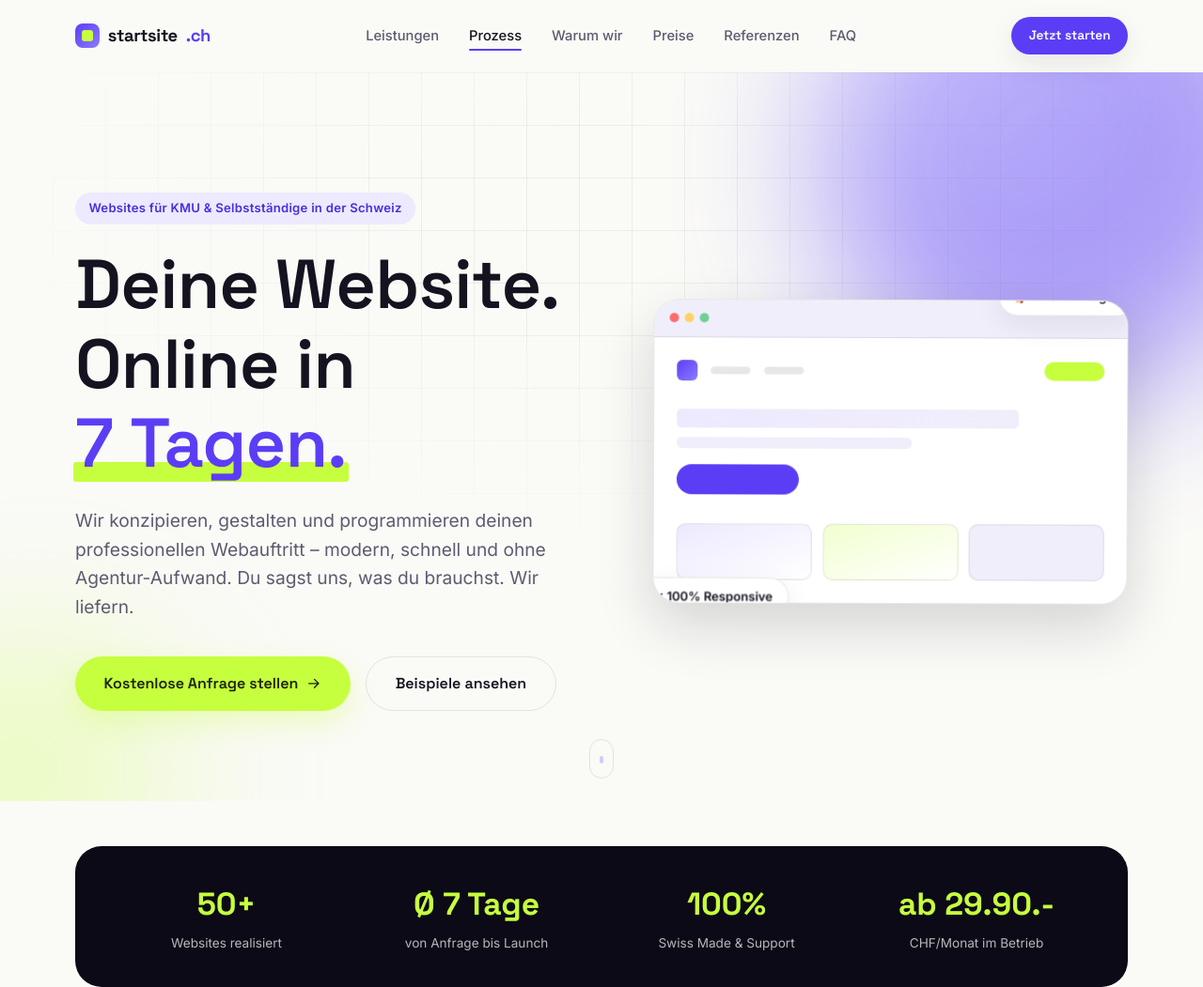
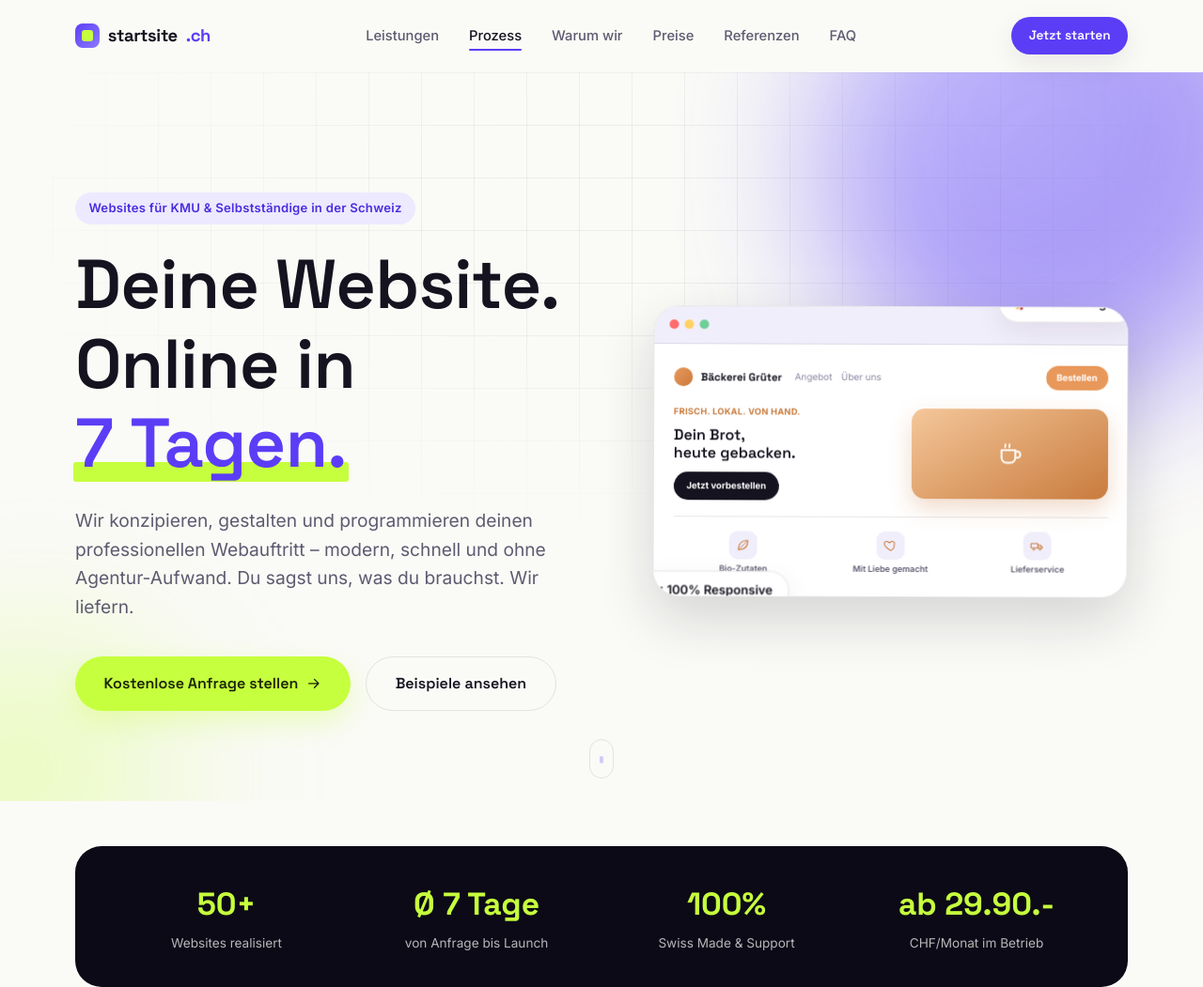
Before and after one commit to pacofavela-x/startsite.ch, a plain HTML site: page index.html in a window 1280 px wide. Shown: the top 1051 px of the page at 94% size. Drawn offline with Linux system fonts and the light colour scheme.

Commit message:
Redesign hero mockup as a concrete mini example site
Replaces the abstract grey-bar wireframe mockup with a small,
realistic example of an actual client site (a fictional bakery),
complete with real short copy, a warm terracotta photo placeholder,
and three icon-labeled feature highlights. Styled in a distinct warm
palette so it clearly reads as "a site we built", separate from
startsite.ch's own indigo/lime brand colors. Adds coffee/leaf/heart/
truck icons to the sprite.

```diff
--- a/index.html
+++ b/index.html
@@ -48,6 +48,10 @@
     <symbol id="icon-quote" viewBox="0 0 24 24"><path d="M8.5 6C6 7 4.5 9.2 4.5 12c0 2 1.3 3.3 3 3.3 1.5 0 2.6-1.1 2.6-2.5 0-1.3-.9-2.3-2.1-2.3-.2 0-.4 0-.6.1.3-1.5 1.5-2.7 3-3.3L8.5 6Zm9 0c-2.5 1-4 3.2-4 6 0 2 1.3 3.3 3 3.3 1.5 0 2.6-1.1 2.6-2.5 0-1.3-.9-2.3-2.1-2.3-.2 0-.4 0-.6.1.3-1.5 1.5-2.7 3-3.3L17.5 6Z" fill="currentColor"/></symbol>
     <symbol id="icon-instagram" viewBox="0 0 24 24"><rect x="3.5" y="3.5" width="17" height="17" rx="5" fill="none" stroke="currentColor" stroke-width="1.6"/><circle cx="12" cy="12" r="4" fill="none" stroke="currentColor" stroke-width="1.6"/><circle cx="17" cy="7" r="1" fill="currentColor"/></symbol>
     <symbol id="icon-linkedin" viewBox="0 0 24 24"><rect x="3.5" y="3.5" width="17" height="17" rx="3" fill="none" stroke="currentColor" stroke-width="1.6"/><path d="M7.8 10.5v6M7.8 8v.01M11.2 16.5v-3.6c0-1.2.9-2 2-2 1.1 0 1.8.8 1.8 2v3.6" fill="none" stroke="currentColor" stroke-width="1.6" stroke-linecap="round" stroke-linejoin="round"/></symbol>
+    <symbol id="icon-coffee" viewBox="0 0 24 24"><path d="M5 9h11v6a4 4 0 0 1-4 4H9a4 4 0 0 1-4-4V9Z" fill="none" stroke="currentColor" stroke-width="1.6" stroke-linejoin="round"/><path d="M16 10h1.5a2.5 2.5 0 0 1 0 5H16" fill="none" stroke="currentColor" stroke-width="1.6" stroke-linecap="round" stroke-linejoin="round"/><path d="M8 4.3c.6 1-.6 1.4 0 2.4M11.3 4.3c.6 1-.6 1.4 0 2.4" stroke="currentColor" stroke-width="1.4" stroke-linecap="round"/></symbol>
+    <symbol id="icon-leaf" viewBox="0 0 24 24"><path d="M19.5 4.5C10 4.5 4.5 10 4.5 19.5c9.5 0 15-5.5 15-15Z" fill="none" stroke="currentColor" stroke-width="1.6" stroke-linejoin="round"/><path d="M7 17 17 7" fill="none" stroke="currentColor" stroke-width="1.4" stroke-linecap="round"/></symbol>
+    <symbol id="icon-heart" viewBox="0 0 24 24"><path d="M12 20s-7-4.3-9.4-8.4C.9 8.5 2.1 5.2 5.5 5.2c2 0 3.4 1.2 4.5 2.6 1.1-1.4 2.5-2.6 4.5-2.6 3.4 0 4.6 3.3 2.9 6.4C19 15.7 12 20 12 20Z" fill="none" stroke="currentColor" stroke-width="1.6" stroke-linejoin="round"/></symbol>
+    <symbol id="icon-truck" viewBox="0 0 24 24"><rect x="2" y="8" width="11" height="7" rx="1" fill="none" stroke="currentColor" stroke-width="1.6" stroke-linejoin="round"/><path d="M13 10.5h3.5L20 13.5V15h-7v-4.5Z" fill="none" stroke="currentColor" stroke-width="1.6" stroke-linejoin="round"/><circle cx="6.5" cy="17" r="1.5" fill="none" stroke="currentColor" stroke-width="1.4"/><circle cx="16.5" cy="17" r="1.5" fill="none" stroke="currentColor" stroke-width="1.4"/></symbol>
   </defs>
 </svg>
 
@@ -111,20 +115,39 @@
           </div>
           <div class="browser-content">
             <div class="mock-nav">
-              <span class="mock-logo"></span>
-              <span class="mock-link"></span>
-              <span class="mock-link"></span>
-              <span class="mock-pill"></span>
+              <span class="mock-logo-mini" aria-hidden="true"></span>
+              <span class="mock-brand">Bäckerei Grüter</span>
+              <span class="mock-nav-links">
+                <span>Angebot</span>
+                <span>Über uns</span>
+              </span>
+              <span class="mock-pill">Bestellen</span>
             </div>
-            <div class="mock-hero">
-              <div class="mock-line mock-line-lg"></div>
-              <div class="mock-line mock-line-md"></div>
-              <div class="mock-btn"></div>
+
+            <div class="mock-hero-split">
+              <div class="mock-hero-copy">
+                <span class="mock-kicker">Frisch. Lokal. Von Hand.</span>
+                <p class="mock-heading">Dein Brot,<br>heute gebacken.</p>
+                <span class="mock-btn">Jetzt vorbestellen</span>
+              </div>
+              <div class="mock-photo">
+                <svg class="icon"><use href="#icon-coffee"></use></svg>
+              </div>
             </div>
-            <div class="mock-grid">
-              <span class="mock-card"></span>
-              <span class="mock-card"></span>
-              <span class="mock-card"></span>
+
+            <div class="mock-features">
+              <div class="mock-feature">
+                <span class="mock-feature-icon"><svg class="icon"><use href="#icon-leaf"></use></svg></span>
+                <span>Bio-Zutaten</span>
+              </div>
+              <div class="mock-feature">
+                <span class="mock-feature-icon"><svg class="icon"><use href="#icon-heart"></use></svg></span>
+                <span>Mit Liebe gemacht</span>
+              </div>
+              <div class="mock-feature">
+                <span class="mock-feature-icon"><svg class="icon"><use href="#icon-truck"></use></svg></span>
+                <span>Lieferservice</span>
+              </div>
             </div>
           </div>
           <span class="floating-chip chip-1">🚀 Live in 7 Tagen</span>
--- a/style.css
+++ b/style.css
@@ -363,23 +363,41 @@ h3 { font-size: clamp(1.15rem, 1vw + 1rem, 1.4rem); }
 .browser-bar span:nth-child(2) { background: #FFD166; }
 .browser-bar span:nth-child(3) { background: #6FCF97; }
 
-.browser-content { padding: 1.5rem; display: flex; flex-direction: column; gap: 1.4rem; }
+.browser-content { padding: 1.4rem 1.3rem; display: flex; flex-direction: column; gap: 1.1rem; }
 
-.mock-nav { display: flex; align-items: center; gap: 0.9rem; }
-.mock-logo { width: 22px; height: 22px; border-radius: 6px; background: linear-gradient(135deg, var(--primary), var(--primary-light)); }
-.mock-link { width: 42px; height: 8px; border-radius: 4px; background: var(--line); }
-.mock-pill { margin-left: auto; width: 64px; height: 20px; border-radius: var(--r-full); background: var(--accent); }
+/* Mini "client site" mockup — a fictional bakery site, standing in for the
+   kind of onepager startsite.ch would actually build. Deliberately styled
+   in a warm terracotta palette distinct from the startsite.ch brand colors,
+   to read as "someone else's site" inside our browser chrome. */
+.mock-nav { display: flex; align-items: center; gap: 0.55rem; }
+.mock-logo-mini { width: 20px; height: 20px; border-radius: 50%; background: linear-gradient(135deg, #E8985A, #C97B3D); flex-shrink: 0; }
+.mock-brand { font-family: var(--font-head); font-weight: 700; font-size: 0.72rem; color: var(--ink); white-space: nowrap; }
+.mock-nav-links { display: flex; gap: 0.6rem; margin-left: 0.3rem; font-size: 0.62rem; color: var(--muted-soft); white-space: nowrap; }
+.mock-pill { margin-left: auto; padding: 0.32rem 0.7rem; border-radius: var(--r-full); background: #E8985A; color: #fff; font-size: 0.6rem; font-weight: 700; white-space: nowrap; }
 
-.mock-hero { display: flex; flex-direction: column; gap: 0.6rem; padding: 0.5rem 0; }
-.mock-line { border-radius: 5px; background: var(--bg-soft); }
-.mock-line-lg { width: 80%; height: 20px; background: linear-gradient(90deg, var(--primary-tint), var(--bg-soft)); }
-.mock-line-md { width: 55%; height: 12px; }
-.mock-btn { margin-top: 0.5rem; width: 130px; height: 32px; border-radius: var(--r-full); background: var(--primary); }
+.mock-hero-split { display: grid; grid-template-columns: 1.15fr 1fr; gap: 0.9rem; align-items: center; }
+.mock-hero-copy { display: flex; flex-direction: column; align-items: flex-start; gap: 0.4rem; }
+.mock-kicker { font-size: 0.58rem; font-weight: 700; letter-spacing: 0.03em; text-transform: uppercase; color: #C97B3D; }
+.mock-heading { font-family: var(--font-head); font-weight: 600; font-size: 1rem; line-height: 1.2; color: var(--ink); }
+.mock-btn { margin-top: 0.3rem; display: inline-flex; padding: 0.45rem 0.85rem; border-radius: var(--r-full); background: var(--ink); color: #fff; font-size: 0.6rem; font-weight: 700; white-space: nowrap; }
 
-.mock-grid { display: grid; grid-template-columns: repeat(3, 1fr); gap: 0.7rem; }
-.mock-card { height: 60px; border-radius: 10px; background: var(--bg-soft); border: 1px solid var(--line); }
-.mock-card:nth-child(1) { background: linear-gradient(160deg, var(--primary-tint), var(--surface)); }
-.mock-card:nth-child(2) { background: linear-gradient(160deg, rgba(198,255,61,0.25), var(--surface)); }
+.mock-photo {
+  position: relative;
+  height: 96px;
+  border-radius: 14px;
+  display: flex;
+  align-items: center;
+  justify-content: center;
+  background: linear-gradient(150deg, #F4C79A, #C97B3D);
+  box-shadow: 0 10px 24px rgba(201, 123, 61, 0.28);
+}
+.mock-photo .icon { width: 2rem; height: 2rem; color: #fff; opacity: 0.9; }
+
+.mock-features { display: grid; grid-template-columns: repeat(3, 1fr); gap: 0.5rem; padding-top: 0.9rem; border-top: 1px solid var(--line); }
+.mock-feature { display: flex; flex-direction: column; align-items: center; gap: 0.35rem; text-align: center; }
+.mock-feature-icon { width: 30px; height: 30px; border-radius: 9px; display: flex; align-items: center; justify-content: center; background: var(--bg-soft); color: #C97B3D; }
+.mock-feature-icon .icon { width: 1rem; height: 1rem; }
+.mock-feature span:last-child { font-size: 0.56rem; font-weight: 600; line-height: 1.2; color: var(--muted); }
 
 .floating-chip {
   position: absolute;
```
